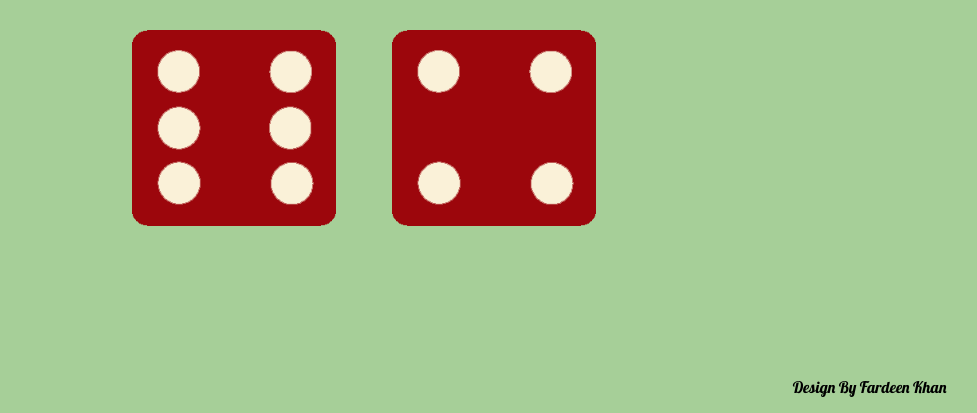
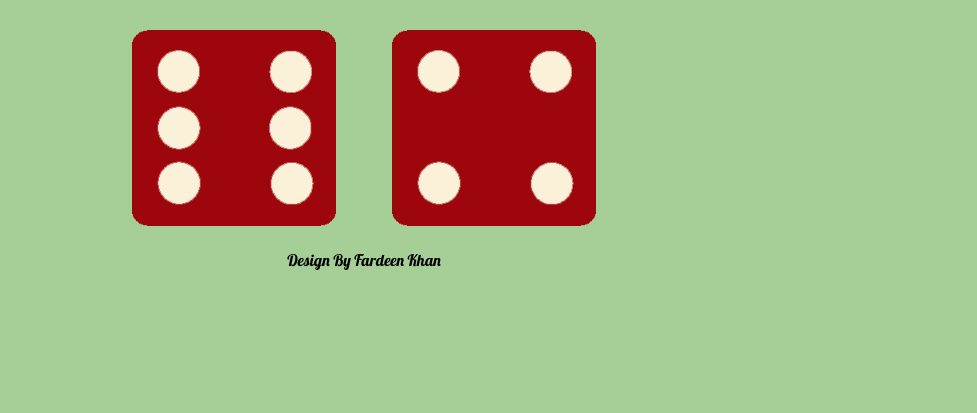
Before and after one commit to fardeen2811khan/Dice-Game, a plain HTML site: page index.html in a window 1280 px wide. Shown: the part 462-875 px from the top of the page, without its empty margins (276-1253 px from the left). After the commit the page ends 800 px from the top, so only its background shows below. Drawn offline with Linux system fonts and the light colour scheme.

Commit message:
Update styles.css

```diff
--- a/styles.css
+++ b/styles.css
@@ -30,8 +30,7 @@ img{
 }
 footer{
   font-family: 'Lobster', cursive;
-  padding-top: 10%;
-  padding-left: 80%;
+
   font-weight: lighter;
 
 }
```
